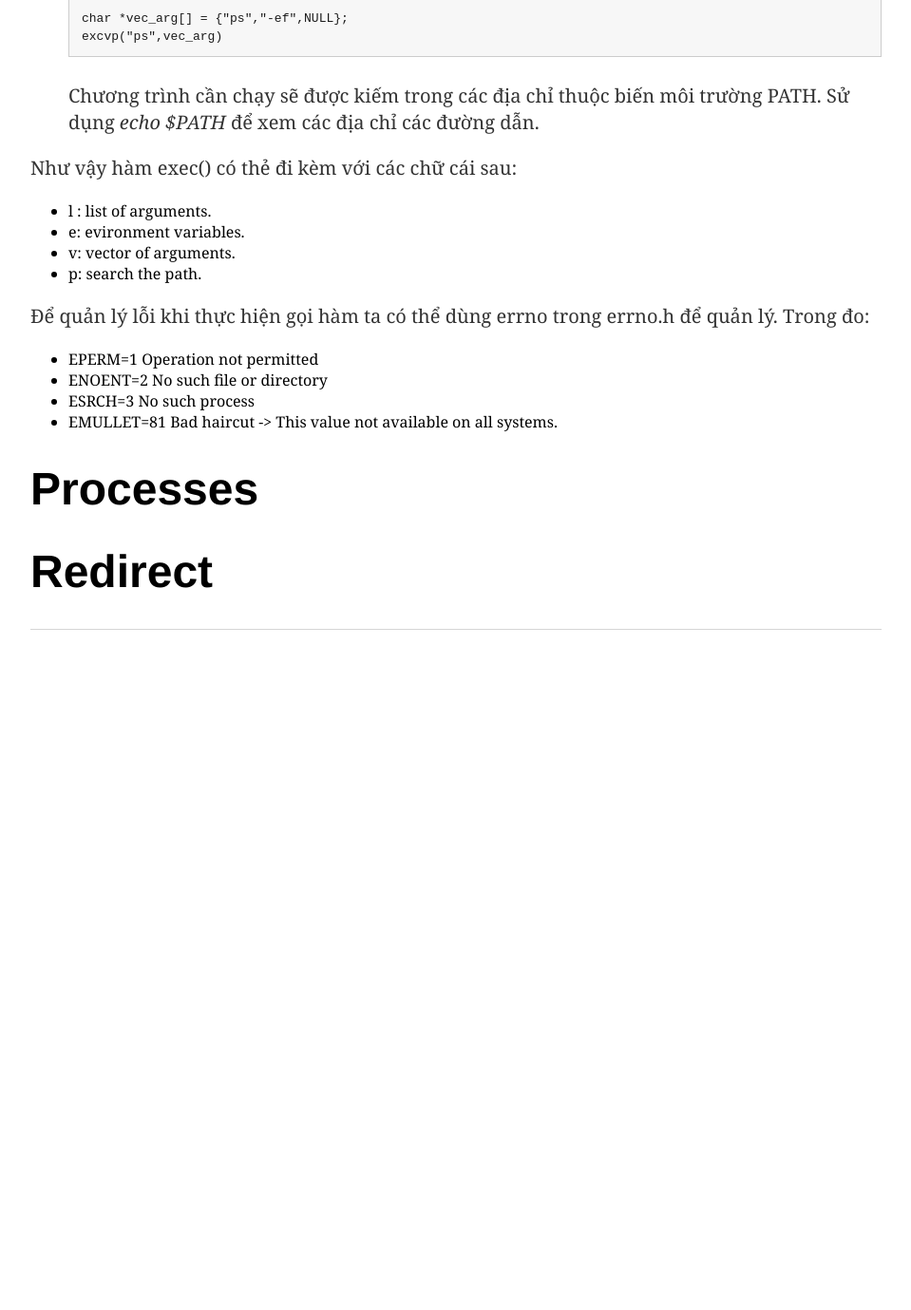
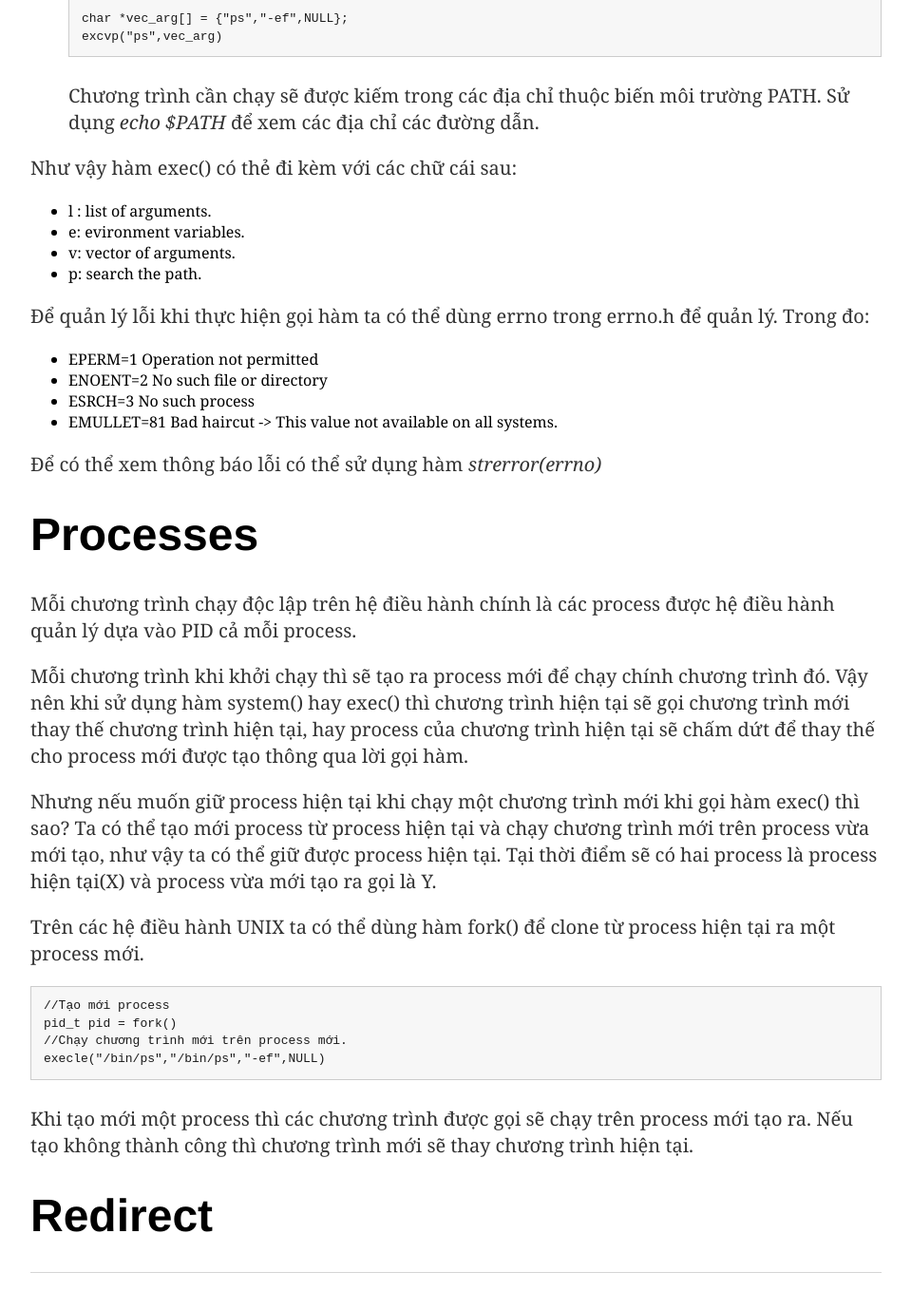
Before and after one commit to congdv/congdv.github.io, a Jekyll site: the page built from _posts/2017-07-09-[TIL]Processes-and-system-calls.md, in a window 1280 px wide and 1400 px high, scrolled down 1877 px. Shown: the top 1379 px of the window at 95% size, without its empty margins (160-1119 px from the left). Built offline with Jekyll 4.4.1, drawn with Linux system fonts in a browser that asks for light colours; our own code applies the rules of GitHub Pages for plain Markdown files; Markdown is read by kramdown in place of the engine named in the settings; before the commit the page ends 2600 px from its top, so only the background shows below that.

Commit message:
Update 2017-07-09-[TIL]Processes-and-system-calls.md

````diff
--- a/_posts/2017-07-09-[TIL]Processes-and-system-calls.md
+++ b/_posts/2017-07-09-[TIL]Processes-and-system-calls.md
@@ -70,7 +70,26 @@ Như vậy hàm exec() có thẻ đi kèm với các chữ cái sau:
 - ESRCH=3 No such process
 - EMULLET=81 Bad haircut -> This value not available on all systems.
 
+Để có thể xem thông báo lỗi có thể sử dụng hàm *strerror(errno)*
 
 # Processes
+Mỗi chương trình chạy độc lập trên hệ điều hành chính là các process được hệ điều hành quản lý dựa vào PID cả mỗi process.
+
+Mỗi chương trình khi khởi chạy thì sẽ tạo ra process mới để chạy chính chương trình đó. Vậy nên khi sử dụng hàm system() hay exec() thì chương trình hiện tại sẽ gọi chương trình mới thay thế chương trình hiện tại, hay process của chương trình hiện tại sẽ chấm dứt để thay thế cho process mới được tạo thông qua lời gọi hàm.
+
+Nhưng nếu muốn giữ process hiện tại khi chạy một chương trình mới khi gọi hàm exec() thì sao? Ta có thể tạo mới process từ process hiện tại và chạy chương trình mới trên process vừa mới tạo, như vậy ta có thể giữ được process hiện tại. Tại thời điểm sẽ có hai process là process hiện tại(X) và process vừa mới tạo ra gọi là Y.
+
+Trên các hệ điều hành UNIX ta có thể dùng hàm fork() để clone từ process hiện tại ra một process mới.
+
+```
+//Tạo mới process
+pid_t pid = fork()
+//Chạy chương trình mới trên process mới.
+execle("/bin/ps","/bin/ps","-ef",NULL)
+```
+Khi tạo mới một process thì các chương trình được gọi sẽ chạy trên process mới tạo ra. Nếu tạo không thành công thì chương trình mới sẽ thay chương trình hiện tại.
+
+
+
 
 # Redirect
````
